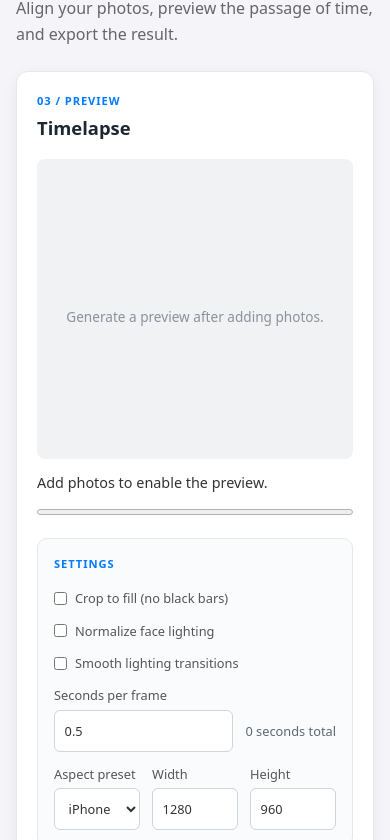
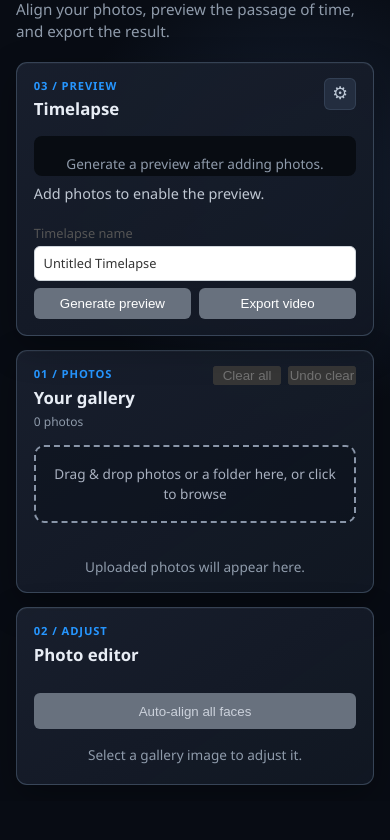
Before and after one commit to BaBaBunny/TimeLife, a plain HTML site: page index.html in a window 390 px wide. Shown: the part 75-915 px from the top of the page. After the commit the page ends 876 px from the top, so only its background shows below. Drawn offline with Linux system fonts and the light colour scheme.

Commit message:
ui revamp

```diff
--- a/css/base.css
+++ b/css/base.css
@@ -4,36 +4,58 @@
     padding: 0;
 }
 
+[hidden] {
+    display: none !important;
+}
+
+:root {
+    color-scheme: dark;
+    --page: #080c14;
+    --panel: rgba(18, 24, 36, 0.9);
+    --panel-soft: rgba(24, 31, 45, 0.8);
+    --line: rgba(145, 171, 205, 0.28);
+    --line-soft: rgba(145, 171, 205, 0.15);
+    --text: #e8edf5;
+    --muted: #8f9bab;
+    --blue: #168cff;
+    --orange: #ff9d00;
+}
+
 body {
-    padding: 2rem;
-    background: #f4f4f9;
-    color: #333;
-    font-family: system-ui, -apple-system, sans-serif;
-    line-height: 1.6;
+    min-height: 100vh;
+    overflow: hidden;
+    padding: 0;
+    background: radial-gradient(circle at 75% 30%, #172235 0, transparent 34%), var(--page);
+    color: var(--text);
+    font-family: "Segoe UI", system-ui, sans-serif;
+    line-height: 1.45;
 }
 
 h1,
 h2 {
-    color: #1c2733;
+    color: var(--text);
 }
 
 h1 {
-    margin-bottom: 0.25rem;
-    font-size: clamp(2rem, 4vw, 3.5rem);
+    margin-bottom: 0.35rem;
+    font-size: clamp(2.2rem, 3vw, 3.25rem);
+    letter-spacing: -0.04em;
 }
 
 .page-header {
-    margin-bottom: 1.5rem;
+    flex: 0 0 auto;
+    margin-bottom: 1.25rem;
 }
 
 .page-header p {
     margin: 0;
-    color: #666;
+    color: var(--muted);
+    font-size: 0.95rem;
 }
 
 .eyebrow {
     margin: 0 0 0.2rem;
-    color: #007bff;
+    color: #2696ff;
     font-size: 0.7rem;
     font-weight: 700;
     letter-spacing: 0.08em;
@@ -42,7 +64,7 @@ h1 {
 
 .empty-state {
     margin: 1rem 0 0;
-    color: #8a929b;
+    color: var(--muted);
     font-size: 0.85rem;
     text-align: center;
 }
--- a/css/editor.css
+++ b/css/editor.css
@@ -1,22 +1,23 @@
 .drop-zone {
-    border: 3px dashed #ccc;
+    flex: 0 0 auto;
+    border: 2px dashed #8995a8;
     border-radius: 10px;
-    padding: 4rem 2rem;
-    background: #fafafa;
+    padding: 1.1rem 1rem;
+    background: rgba(11, 16, 26, 0.5);
     cursor: pointer;
     text-align: center;
     transition: all 0.3s ease;
 }
 
 .drop-zone.dragover {
-    border-color: #007bff;
-    background: #e6f2ff;
+    border-color: var(--blue);
+    background: rgba(22, 140, 255, 0.12);
 }
 
 .drop-zone p {
     margin: 0;
-    color: #888;
-    font-size: 1.2rem;
+    color: #a8b0bf;
+    font-size: 0.85rem;
 }
 
 #upload-progress {
@@ -31,8 +32,8 @@
     border: 0;
     border-radius: 6px;
     padding: 0.65rem 0.8rem;
-    background: #f1f1f1;
-    color: #333;
+    background: var(--orange);
+    color: #141414;
     cursor: pointer;
 }
 
@@ -43,27 +44,32 @@
 
 .primary-editor-action:hover,
 #cancel-auto-align:hover {
-    background: #e2e2e2;
+    background: #ffb52e;
 }
 
 .primary-editor-action:disabled,
 #cancel-auto-align:disabled {
-    background: #b8b8b8;
+    background: #68717e;
+    color: #cbd1db;
     cursor: not-allowed;
 }
 
 .selected-editor {
+    min-height: 0;
+    flex: 1 1 auto;
     display: grid;
-    gap: 1rem;
-    margin-top: 1.25rem;
+    gap: 0.75rem;
+    margin-top: 0.75rem;
 }
 
 .editor-preview {
+    min-height: 0;
     position: relative;
     overflow: hidden;
-    aspect-ratio: 4 / 3;
+    aspect-ratio: 1 / 1;
     border-radius: 8px;
     background: #000;
+    box-shadow: 0 0 0 1px rgba(148, 169, 196, 0.55);
 }
 
 #selected-image {
--- a/css/gallery.css
+++ b/css/gallery.css
@@ -1,7 +1,7 @@
 .gallery-count {
     display: block;
     margin-top: 0.2rem;
-    color: #7d8791;
+    color: var(--muted);
     font-size: 0.75rem;
 }
 
@@ -12,26 +12,15 @@
 }
 
 .gallery {
+    flex: 1 1 auto;
+    min-height: 0;
     display: grid;
     grid-template-columns: repeat(4, minmax(0, 1fr));
-    grid-auto-rows: 72px;
-    overflow-x: hidden;
-    overflow-y: auto;
+    grid-auto-rows: minmax(54px, 1fr);
+    overflow: hidden;
     gap: 0.65rem;
     max-width: 100%;
-    height: 480px;
-    max-height: 480px;
-    padding: 0.2rem 0.1rem 0.75rem;
-    scrollbar-width: thin;
-}
-
-.gallery::-webkit-scrollbar {
-    width: 0.5rem;
-}
-
-.gallery::-webkit-scrollbar-thumb {
-    border-radius: 999px;
-    background: #c5ccd3;
+    padding: 0.2rem 0.1rem;
 }
 
 .gallery-item {
@@ -40,7 +29,7 @@
     min-width: 0;
     contain: content;
     content-visibility: auto;
-    contain-intrinsic-size: 72px 72px;
+    contain-intrinsic-size: 64px 64px;
     border: 2px solid transparent;
     border-radius: 10px;
     cursor: grab;
@@ -49,7 +38,8 @@
 
 .gallery-item.selected,
 .gallery-item:focus-visible {
-    border-color: #007bff;
+    border-color: var(--blue);
+    box-shadow: 0 0 0 2px rgba(22, 140, 255, 0.3);
 }
 
 .gallery-item.dragging {
@@ -68,6 +58,10 @@
     border-radius: 8px;
     object-fit: cover;
     box-shadow: 0 2px 4px rgba(0, 0, 0, 0.1);
+}
+
+.gallery-panel .drop-zone {
+    margin-bottom: 0.45rem;
 }
 
 .remove-photo {
--- a/css/layout.css
+++ b/css/layout.css
@@ -1,23 +1,36 @@
 .container {
-    max-width: 1800px;
+    display: flex;
+    flex-direction: column;
+    height: 100vh;
+    max-width: 1400px;
     margin: 0 auto;
-    padding: 1rem;
+    padding: 1.75rem 2.25rem 1.5rem;
 }
 
 .workspace {
+    flex: 1 1 auto;
+    min-height: 0;
     display: grid;
-    grid-template-columns: minmax(260px, 1.1fr) minmax(300px, 1.2fr) minmax(360px, 1.7fr);
-    gap: 1rem;
-    align-items: start;
+    grid-template-columns: minmax(245px, 0.9fr) minmax(300px, 1.05fr) minmax(390px, 1.5fr);
+    gap: 0.9rem;
+    align-items: stretch;
 }
 
 .panel {
+    display: flex;
+    flex-direction: column;
     min-width: 0;
-    padding: 1.25rem;
-    border: 1px solid #e4e7eb;
-    border-radius: 12px;
-    background: #fff;
-    box-shadow: 0 4px 14px rgba(25, 38, 52, 0.06);
+    min-height: 0;
+    overflow: hidden;
+    padding: 0.95rem 1.05rem;
+    border: 1px solid var(--line);
+    border-radius: 11px;
+    background: linear-gradient(145deg, rgba(25, 32, 46, 0.95), var(--panel));
+    box-shadow: 0 12px 35px rgba(0, 0, 0, 0.28), inset 0 1px rgba(255, 255, 255, 0.03);
+}
+
+.preview-panel {
+    position: relative;
 }
 
 .panel-heading {
@@ -25,9 +38,10 @@
     align-items: flex-start;
     justify-content: space-between;
     gap: 1rem;
-    margin-bottom: 1rem;
+    margin-bottom: 0.9rem;
 }
 
 .panel-heading h2 {
-    font-size: 1.15rem;
+    font-size: 1.05rem;
+    font-weight: 650;
 }
--- a/css/preview.css
+++ b/css/preview.css
@@ -1,21 +1,50 @@
 .canvas-frame {
+    flex: 1 1 auto;
+    min-height: 0;
     display: grid;
-    min-height: 300px;
+    height: auto;
+    overflow: hidden;
     place-items: center;
     border-radius: 8px;
-    background: #f0f2f4;
+    background: #080c12;
     cursor: pointer;
 }
 
+.icon-button {
+    display: grid;
+    width: 2rem;
+    height: 2rem;
+    flex: 0 0 auto;
+    place-items: center;
+    border: 1px solid var(--line-soft);
+    border-radius: 6px;
+    background: rgba(39, 51, 69, 0.8);
+    color: #bdc8d6;
+    cursor: pointer;
+    font-size: 1.1rem;
+    line-height: 1;
+}
+
+.icon-button:hover,
+.icon-button[aria-expanded="true"] {
+    border-color: var(--blue);
+    background: rgba(22, 140, 255, 0.18);
+    color: #fff;
+}
+
 #timelapse-canvas {
-    width: min(100%, 480px);
+    width: auto;
     height: auto;
+    max-height: 100%;
+    max-width: 100%;
     border-radius: 8px;
     background: #111;
+    object-fit: contain;
 }
 
 #generation-status {
-    margin: 0.75rem 0;
+    margin: 0.5rem 0;
+    color: #c0c8d3;
     font-size: 0.9rem;
 }
 
@@ -23,43 +52,43 @@
     display: block;
     width: 100%;
     height: 0.75rem;
-    margin-bottom: 1rem;
+    margin-bottom: 0.5rem;
 }
 
 .preview-actions {
     display: grid;
     grid-template-columns: 1fr 1fr;
     gap: 0.5rem;
-    margin-top: 1rem;
+    margin-top: 0.45rem;
 }
 
 #generate-button,
 #export-button {
     border: 0;
     border-radius: 6px;
-    padding: 0.7rem 1rem;
+    padding: 0.5rem 1rem;
     color: #fff;
     cursor: pointer;
 }
 
 #generate-button {
-    background: #007bff;
+    background: var(--blue);
 }
 
 #export-button {
-    background: #333;
+    background: #333d4e;
 }
 
 #generate-button:disabled,
 #export-button:disabled {
-    background: #b8b8b8;
+    background: #68717e;
     cursor: not-allowed;
 }
 
 .project-name-field {
     display: grid;
     gap: 0.25rem;
-    margin-top: 1rem;
+    margin-top: 0.7rem;
     color: #555;
     font-size: 0.8rem;
     text-align: left;
@@ -71,7 +100,7 @@
     width: 100%;
     border: 1px solid #cfd5db;
     border-radius: 6px;
-    padding: 0.6rem;
+    padding: 0.45rem 0.55rem;
     background: #fff;
     color: #333;
     font: inherit;
--- a/css/responsive.css
+++ b/css/responsive.css
@@ -1,10 +1,18 @@
 @media (max-width: 900px) {
     body {
+        padding: 1rem;
+        overflow: auto;
+    }
+
+    .container {
+        height: auto;
+        min-height: 100vh;
         padding: 1rem;
     }
 
     .workspace {
         grid-template-columns: minmax(200px, 0.8fr) minmax(280px, 1fr);
+        min-height: 720px;
     }
 
     .preview-panel {
@@ -19,6 +27,7 @@
 
     .workspace {
         grid-template-columns: 1fr;
+        min-height: 0;
     }
 
     .preview-panel {
--- a/css/settings.css
+++ b/css/settings.css
@@ -1,17 +1,24 @@
 .settings-panel {
+    position: absolute;
+    z-index: 3;
+    top: 4.25rem;
+    right: 1.05rem;
+    left: 1.05rem;
+    flex: 0 0 auto;
     display: grid;
-    gap: 0.75rem;
-    margin-top: 1.25rem;
-    padding: 1rem;
-    border: 1px solid #e4e7eb;
+    grid-template-columns: repeat(2, minmax(0, 1fr));
+    gap: 0.4rem;
+    margin-top: 0.45rem;
+    padding: 0.65rem;
+    border: 1px solid var(--line-soft);
     border-radius: 10px;
-    background: #fafbfc;
+    background: #101722;
 }
 
 .settings-panel label {
     display: grid;
-    gap: 0.25rem;
-    color: #555;
+    gap: 0.15rem;
+    color: #b6bfcb;
     font-size: 0.8rem;
     text-align: left;
 }
@@ -22,7 +29,13 @@
     gap: 0.5rem;
     width: 100%;
     text-align: left;
-    white-space: nowrap;
+    white-space: normal;
+}
+
+.settings-panel > .eyebrow,
+.setting-summary-row,
+.dimension-fields {
+    grid-column: 1 / -1;
 }
 
 .settings-panel .toggle-setting input {
@@ -39,7 +52,7 @@
 
 .setting-summary {
     padding-bottom: 0.65rem;
-    color: #5d6872;
+    color: var(--muted);
     font-size: 0.8rem;
     white-space: nowrap;
 }
@@ -47,5 +60,5 @@
 .dimension-fields {
     display: grid;
     grid-template-columns: repeat(3, minmax(0, 1fr));
-    gap: 0.75rem;
+    gap: 0.55rem;
 }
--- a/index.html
+++ b/index.html
@@ -27,6 +27,11 @@
                         <button id="undo-clear-button" type="button" disabled>Undo clear</button>
                     </div>
                 </div>
+                <div id="drop-zone" class="drop-zone">
+                    <p>Drag & drop photos or a folder here, or click to browse</p>
+                    <input type="file" id="file-input" multiple accept="image/png, image/jpeg, image/heic, image/heif, .heic, .heif" style="display: none;">
+                </div>
+                <progress id="upload-progress" max="100" value="0" hidden></progress>
                 <div id="preview-gallery" class="gallery"></div>
                 <p id="gallery-empty" class="empty-state">Uploaded photos will appear here.</p>
             </section>
@@ -38,11 +43,6 @@
                         <h2>Photo editor</h2>
                     </div>
                 </div>
-                <div id="drop-zone" class="drop-zone">
-                    <p>Drag & drop photos or a folder here, or click to browse</p>
-                    <input type="file" id="file-input" multiple accept="image/png, image/jpeg, image/heic, image/heif, .heic, .heif" style="display: none;">
-                </div>
-                <progress id="upload-progress" max="100" value="0" hidden></progress>
                 <button id="auto-align-all-button" class="primary-editor-action" type="button" disabled>Auto-align all faces</button>
                 <div id="selected-editor" class="selected-editor" hidden>
                     <div class="editor-preview">
@@ -64,6 +64,7 @@
                         <p class="eyebrow">03 / Preview</p>
                         <h2>Timelapse</h2>
                     </div>
+                    <button id="settings-toggle" class="icon-button" type="button" aria-label="Open preview settings" aria-expanded="false" title="Preview settings">&#9881;</button>
                 </div>
                 <div class="canvas-frame">
                     <canvas id="timelapse-canvas" width="1280" height="960" hidden></canvas>
@@ -71,7 +72,7 @@
                 </div>
                 <p id="generation-status">Add photos to enable the preview.</p>
                 <progress id="export-progress" max="100" value="0" hidden></progress>
-                <div class="settings-panel">
+                <div id="settings-panel" class="settings-panel" hidden>
                     <p class="eyebrow">Settings</p>
                     <label class="toggle-setting">
                         <input id="crop-to-fill" type="checkbox">
```
Also changed, not shown: app.js (+35 -1 lines).
